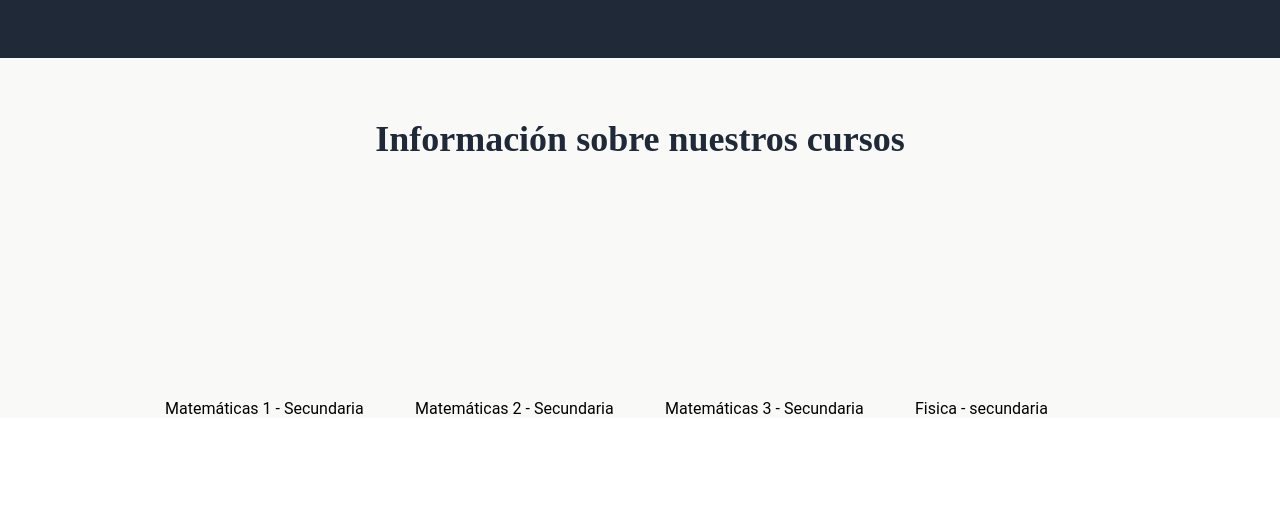
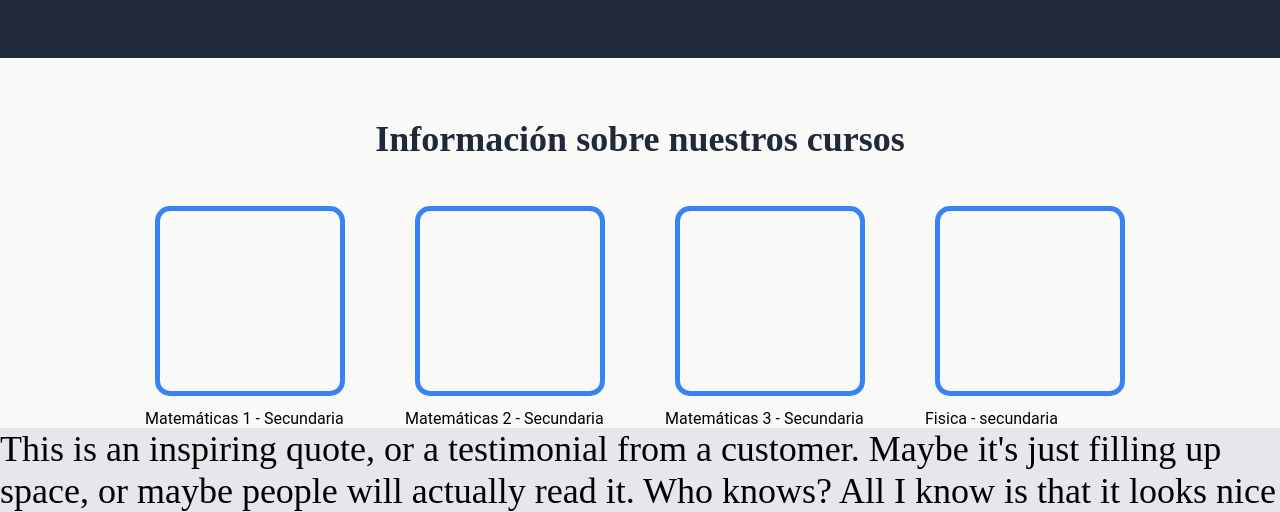
Before and after one commit to manuelnajera/Landing-page-Diegogc08, a plain HTML site: page Index.html in a window 1280 px wide. Shown: the part 442-954 px from the top of the page. Before the commit the page ends 860 px from the top, so only its background shows below. Drawn offline with Linux system fonts and the light colour scheme.

Commit message:
cards listas

```diff
--- a/Index.html
+++ b/Index.html
@@ -48,6 +48,8 @@
           </div>
         </div>
     </div>
+    <div class="quote">
+        <div class="quote-text">This is an inspiring quote, or a testimonial from a customer. Maybe it's just filling up space, or maybe people will actually read it. Who knows? All I know is that it looks nice</div>
     <div class="footer">
 
     </div>
--- a/style.css
+++ b/style.css
@@ -103,17 +103,15 @@ button {
 
 }
 
-
-
 .card {
 
+    border: #3882F6;
+    border-width: 5px;
+    border-radius: 15px;
+    border-style: solid;
     width: 180px;
     height: 180px;
-    border-radius: 15px;
     margin: 10px;
-    border-style: solid;
-    border: #3882F6;
-    border-width: 5px;
 }
 
 sub {
@@ -122,3 +120,16 @@ sub {
     justify-content: center;
     margin-bottom: 100px;
 }
+
+/* Quote text */
+.quote {
+    display: flex;
+    background: #E5E7EB;
+    justify-content: center;
+    align-items: center;
+}
+
+.quote-text {
+    font-size: 36px;
+    font-family: ita;
+}
```
